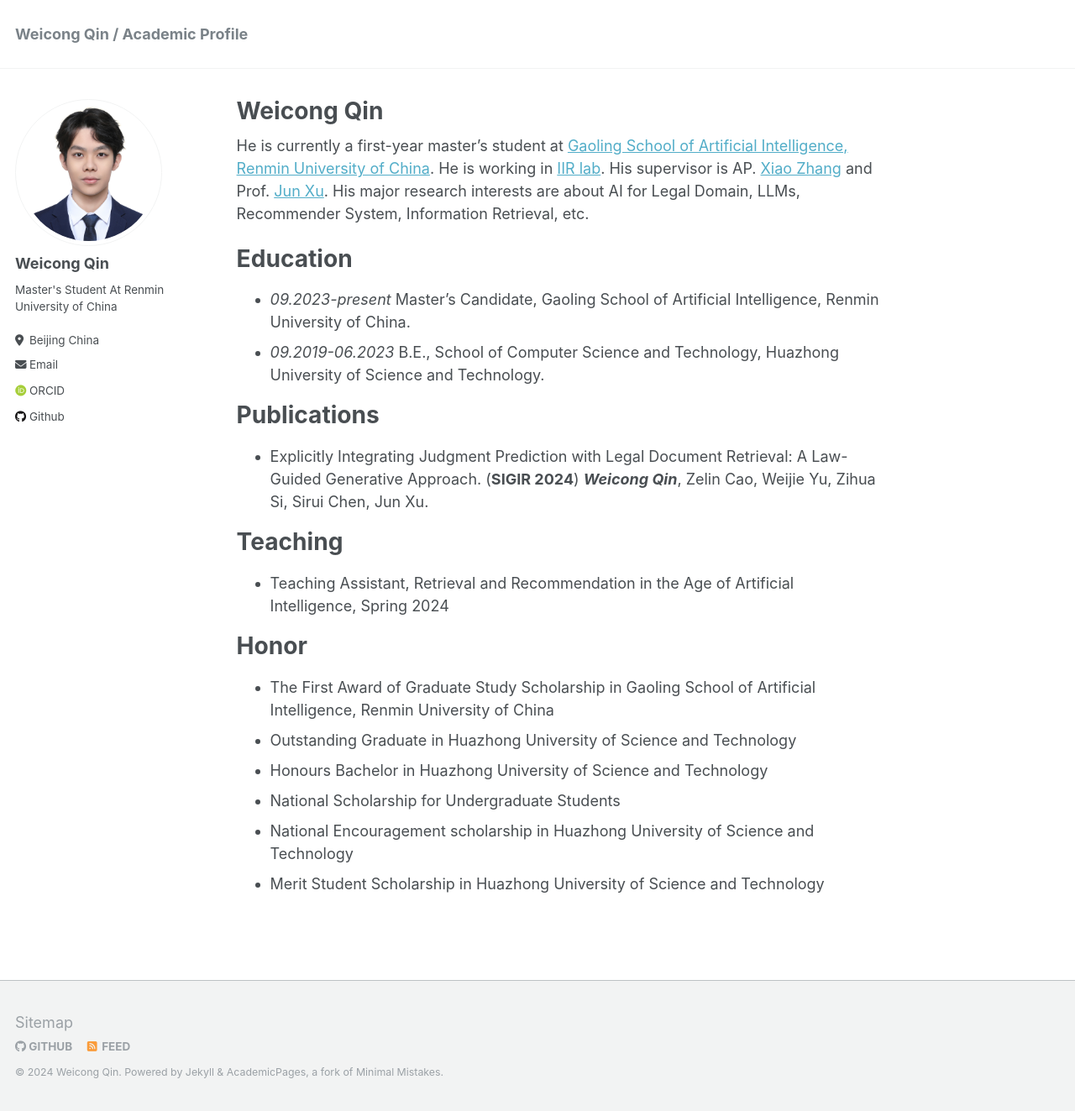
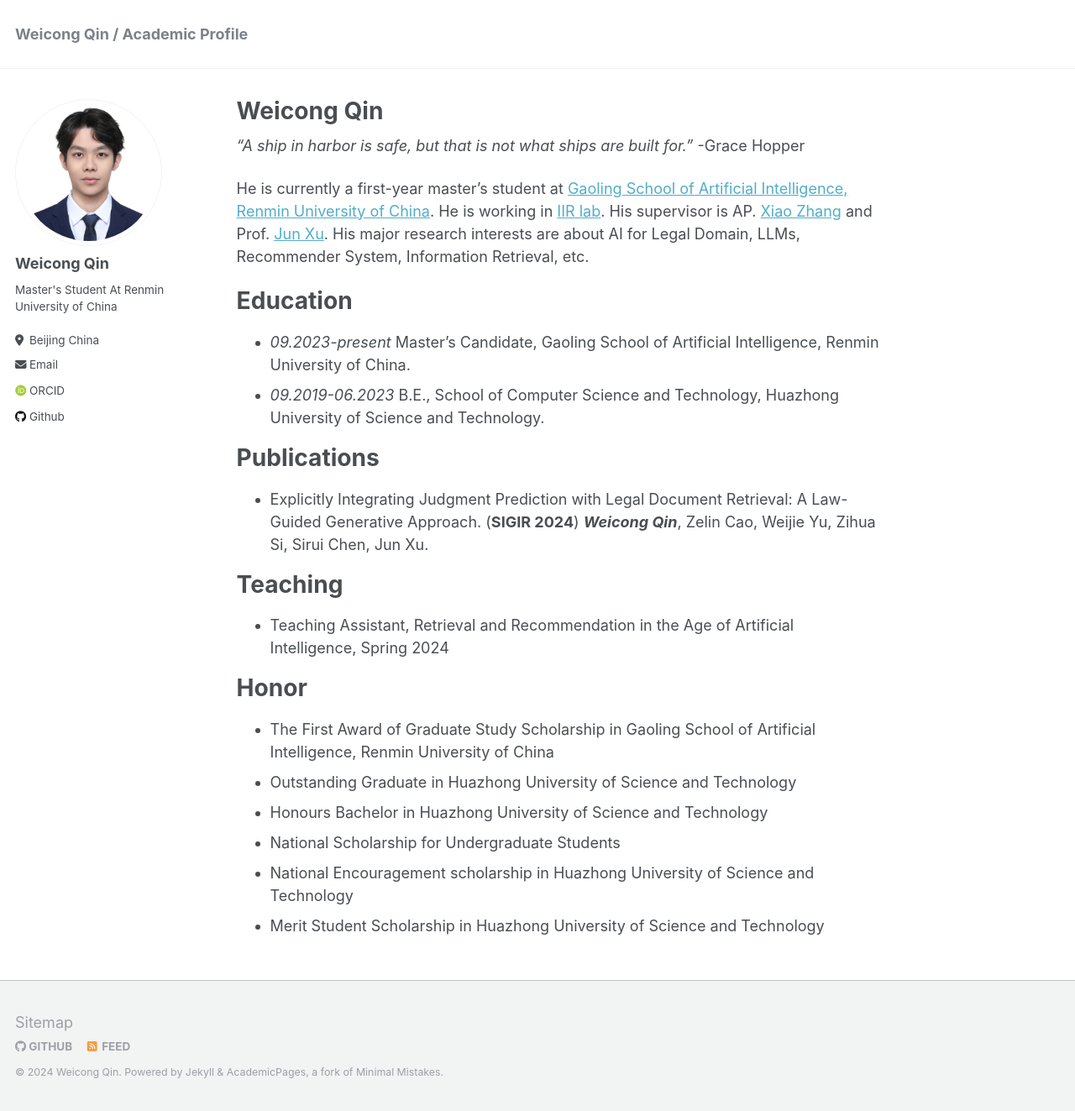
Before and after one commit to E-qin/E-qin.github.io, a Jekyll site: the page built from _pages/about.md, in a window 1280 px wide and 1323 px high. Shown: the whole window at 84% size. Built offline with Jekyll 4.4.1, drawn with Linux system fonts in a browser that asks for light colours; some web fonts are replaced.

Commit message:
aphorism

```diff
--- a/_pages/about.md
+++ b/_pages/about.md
@@ -7,6 +7,9 @@ redirect_from:
   - /about/
   - /about.html
 ---
+*"A ship in harbor is safe, but that is not what ships are built for."* -Grace Hopper
+
+
 He is currently a first-year master's student at [Gaoling School of Artificial Intelligence, Renmin University of China](http://ai.ruc.edu.cn/english/index.htm). He is working in [IIR lab](https://ruc-iir-lab.github.io/). His supervisor is AP. [Xiao Zhang](https://scholar.google.com/citations?user=5FZ6wbAAAAAJ&hl=zh-CN&oi=ao) and Prof. [Jun Xu](https://scholar.google.com/citations?user=su14mcEAAAAJ). His major research interests are about AI for Legal Domain, LLMs, Recommender System, Information Retrieval, etc.
 
 Education
```
